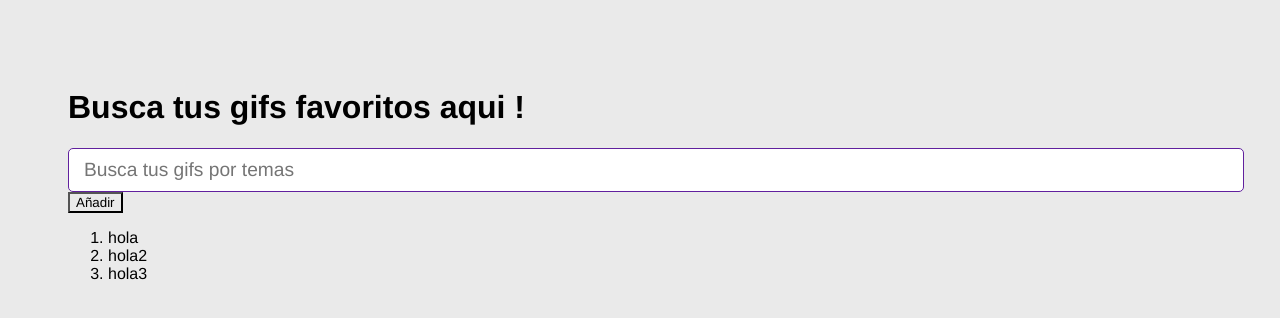
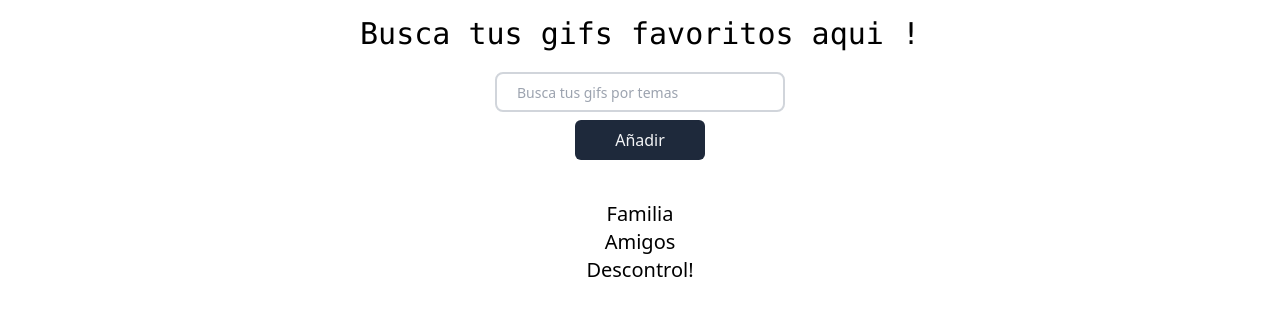
Before and after one commit to sanei1509/React, a React (Vite) app in the folder proyectos/gifs-app/: page / in a window 1280 px wide. Shown: the top 318 px of the page. Built offline with nearby package versions, Linux system fonts and the light colour scheme.

Commit message:
include tailwind into the project

```diff
--- a/proyectos/gifs-app/package.json
+++ b/proyectos/gifs-app/package.json
@@ -16,6 +16,9 @@
     "@types/react": "^18.0.17",
     "@types/react-dom": "^18.0.6",
     "@vitejs/plugin-react": "^2.1.0",
+    "autoprefixer": "^10.4.12",
+    "postcss": "^8.4.17",
+    "tailwindcss": "^3.1.8",
     "vite": "^3.1.0"
   }
 }
--- /dev/null
+++ b/proyectos/gifs-app/postcss.config.cjs
@@ -0,0 +1,6 @@
+module.exports = {
+  plugins: {
+    tailwindcss: {},
+    autoprefixer: {},
+  },
+}
--- a/proyectos/gifs-app/src/AppContainer.jsx
+++ b/proyectos/gifs-app/src/AppContainer.jsx
@@ -3,28 +3,38 @@ import { useState } from "react";
 
 // componentes personalizados
 import { AddTopic } from "./components/AddTopic";
+import "./style.css";
 
 export const AppContainer = () => {
   // incializamos las categorías con un hook para poder modificar
-  const [temas, setTemas] = useState(["hola", "hola2", "hola3"]);
+  const [temas, setTemas] = useState(["Familia", "Amigos", "Descontrol!"]);
 
   const handlerTopic = () => {
     console.log("Hoola");
-    setTemas([...temas, "hola4"]); // añadimos un nuevo tema
+    // setTemas([...temas, "Te Quiero!"]);
   };
 
   return (
-    <div>
-      <h1>Busca tus gifs favoritos aqui !</h1>
-      <AddTopic />
+    <div className="max-w-4xl m-auto content-center text-center mt-4">
+      <h1 className="text-3xl font-mono">Busca tus gifs favoritos aqui !</h1>
+      <AddTopic setTemas={setTemas} añadidos={temas} />
       {/* INPUT DE BUSQUEDA */}
 
       {/* LISTAMOS TODOS LOS GIF CORRESPONDIENTES A LA BUSQUEDA */}
 
-      <button onClick={handlerTopic}>Añadir</button>
-      <ol>
+      <button
+        className="inline-flex items-center justify-center rounded-md bg-slate-800 mt-2 pr-10 pl-10 pb-2 pt-2 text-gray-100 hover:bg-black hover:text-whit focus:outline-none"
+        aria-expanded="false"
+        onClick={handlerTopic}
+      >
+        Añadir
+      </button>
+      {/* LISTADO */}
+      <ol className="mt-10">
         {temas.map((tema) => {
-          return <li>{tema}</li>;
+          return (
+            <li className="font-extra-bold font-medium text-xl">{tema}</li>
+          );
         })}
       </ol>
     </div>
--- a/proyectos/gifs-app/src/components/AddTopic.jsx
+++ b/proyectos/gifs-app/src/components/AddTopic.jsx
@@ -1,14 +1,34 @@
-export const AddTopic = () => {
-  const handlerInputTopic = (e) => {
-    console.log(e.target.value);
+import { useState } from "react";
+
+export const AddTopic = ({ setTemas, añadidos }) => {
+  // estado del input & handler
+  const [inputValue, setInputValue] = useState("");
+
+  const handlerInputSearch = (e) => {
+    // Seteamos el valor de inputValue
+    setInputValue(e.target.value);
   };
+
+  const handleSubmit = (e) => {
+    e.preventDefault();
+    // setInputValue([...añadidos, inputValue]);
+    if (inputValue.trim().length < 2) return;
+
+    setTemas([...añadidos, inputValue]);
+    // dejo la función limpia para cuando se vuelva a ejecutar
+    setInputValue("");
+  };
+
   return (
     <div>
-      <input
-        type="text"
-        placeholder="Busca tus gifs por temas"
-        onChange={handlerInputTopic}
-      />
+      <form onSubmit={handleSubmit}>
+        <input
+          className="border-2 border-gray-300 bg-white h-10 px-5 pr-16 mt-5 rounded-lg text-sm focus:outline-none"
+          type="text"
+          placeholder="Busca tus gifs por temas"
+          onChange={handlerInputSearch}
+        />
+      </form>
     </div>
   );
 };
--- /dev/null
+++ b/proyectos/gifs-app/tailwind.config.cjs
@@ -0,0 +1,8 @@
+/** @type {import('tailwindcss').Config} */
+module.exports = {
+  content: ["./index.html", "./src/**/*.{js,ts,jsx,tsx}"],
+  theme: {
+    extend: {},
+  },
+  plugins: [],
+};
```
Also changed, not shown: proyectos/gifs-app/src/style.css (+6 -2 lines), 1 other file (tests, documents, lock files or other folders).
